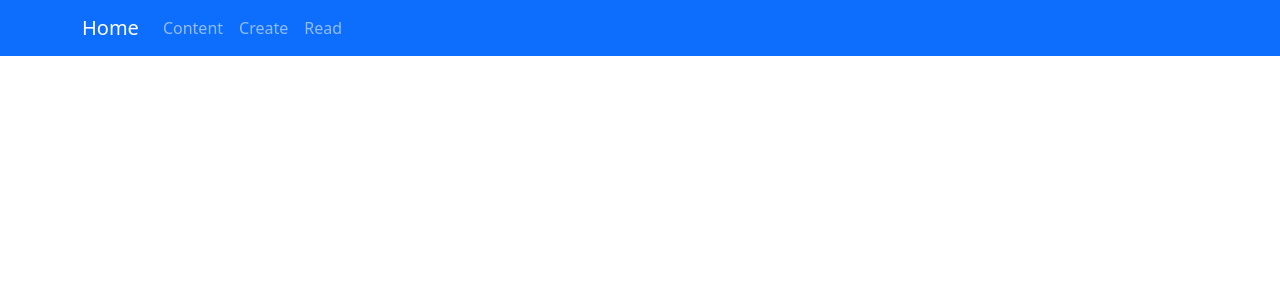
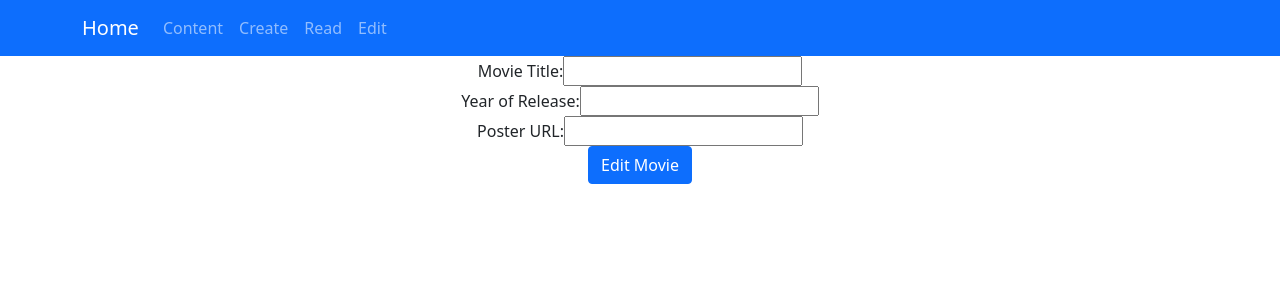
Before and after one commit to seanking8/Data_Rep_Project, a React (Create React App) app: page /Edit/1 in a window 1280 px wide. Shown: the top 300 px of the page. Built offline with nearby package versions, Linux system fonts and the light colour scheme; no server answers.

Commit message:
Completed Lab Tasks

```diff
--- a/src/App.js
+++ b/src/App.js
@@ -5,6 +5,7 @@ import Content from './components/content';
 import Footer from './components/footer';
 import Read from './components/read';
 import Create from './components/create';
+import Edit from './components/edit';
 import 'bootstrap/dist/css/bootstrap.min.css';
 import Navbar from 'react-bootstrap/Navbar';
 import Nav from 'react-bootstrap/Nav';
@@ -31,18 +32,18 @@ class App extends Component {
                 <Nav.Link href="/Content">Content</Nav.Link>
                 <Nav.Link href="/Create">Create</Nav.Link>
                 <Nav.Link href="/Read">Read</Nav.Link>
+                <Nav.Link href="/Edit">Edit</Nav.Link>
               </Nav>
             </Container>
           </Navbar>
           <Switch>
-            <Route path="/Content">
-              <Content />
+            <Route path="/Content" component={Content}>
             </Route>
-            <Route path="/Create">
-              <Create />
+            <Route path="/Create" component={Create}>
             </Route>
-            <Route path="/Read">
-              <Read />
+            <Route path="/Read" component={Read}>
+            </Route>
+            <Route path="/Edit/:id" component={Edit}>
             </Route>
           </Switch>
         </div>
--- /dev/null
+++ b/src/components/edit.js
@@ -0,0 +1,139 @@
+import React, { Component } from 'react';
+import axios from 'axios';
+
+// Component to display a form where the user can submit a movie and its details
+// Will be displayed when Create is seleted in nav bar
+class Edit extends Component {
+
+    constructor() {
+        //invoke parent constructor
+        super();
+
+        //bind events to this instance
+        this.handleSubmit = this.handleSubmit.bind(this);
+        this.handleChangeTitle = this.handleChangeTitle.bind(this);
+        this.handleChangeYear = this.handleChangeYear.bind(this);
+        this.handleChangePoster = this.handleChangePoster.bind(this);
+
+        //set values in state to blank
+        this.state = {
+            Title: '',
+            Year: '',
+            Poster: ''
+        }
+    }
+
+    //Log id to console when component becomes active
+    componentDidMount() {
+        console.log(this.props.match.params.id);
+
+        //asynchonours call to return promise
+        axios.get('http://localhost:4000/api/movies/' + this.props.match.params.id)
+            .then(response => {
+                this.setState({
+                    _id: response.data._id,
+                    Title: response.data.Title,
+                    Year: response.data.Year,
+                    Poster: response.data.Poster
+                })
+            })
+            .catch((error) => {
+                console.log(error);
+            });
+    }
+
+    //Updates value of Title in state when change is made to form
+    handleChangeTitle(e) {
+        this.setState({
+            Title: e.target.value
+        })
+    }
+
+    //Updates value of Year in state when change is made to form
+    handleChangeYear(e) {
+        this.setState({
+            Year: e.target.value
+        })
+    }
+
+    //Updates value of Poster in state when change is made to form
+    handleChangePoster(e) {
+        this.setState({
+            Poster: e.target.value
+        })
+    }
+
+    //Prints success message with movie details in console and alert. Resets state values to blank
+    //Now uses Axios to POST state values to server
+    handleSubmit(e) {
+        e.preventDefault();
+
+        let success = this.state.Title + ' has been Updated!\nYear: ' + this.state.Year + '\nPoster URL: ' + this.state.Poster;
+        alert(success)
+        console.log(success)
+
+        // axios.post('http://localhost:4000/api/movies', this.state)
+        //     //fulfilled state, logs response
+        //     .then((res) => {
+        //         console.log(res);
+        //     })
+        //     //rejected state, logs error
+        //     .catch((err) => {
+        //         console.log(err);
+        //     });
+
+        // const editMovie = {
+        //     Title: this.state.Title,
+        //     Year: this.state.Year,
+        //     Poster: this.state.Poster,
+        //     _id: this.state._id
+        // }
+
+        axios.put('http://localhost:4000/api/movies/' + this.state._id, this.state)
+            .then(res => {
+                console.log(res.data);
+            })
+            .catch(error => {
+                console.log(error);
+            });
+    }
+
+    render() {
+        return (
+
+            //Form for user to input the movie data. Any change will update the state. Submit calls above function
+
+            <div>
+                <form onSubmit={this.handleSubmit}>
+                    <div className="form-group row">
+                        <div className="col">
+                            <label>
+                                Movie Title:
+                                <input type="text" value={this.state.Title} onChange={this.handleChangeTitle} />
+                            </label>
+                        </div>
+                    </div>
+                    <div className="form-group row">
+                        <div className="col">
+                            <label>
+                                Year of Release:
+                                <input type="text" value={this.state.Year} onChange={this.handleChangeYear} />
+                            </label>
+                        </div>
+                    </div>
+                    <div className="form-group row">
+                        <div className="col">
+                            <label>
+                                Poster URL:
+                                <input type="text" value={this.state.Poster} onChange={this.handleChangePoster} />
+                            </label>
+                        </div>
+                    </div>
+                    <input type="submit" value="Edit Movie" className="btn btn-primary" />
+                </form>
+            </div>
+        );
+    }
+}
+
+export default Edit;
--- a/src/components/movieItem.js
+++ b/src/components/movieItem.js
@@ -1,5 +1,6 @@
 import React, { Component } from 'react';
 import { Card } from 'react-bootstrap';
+import { Link } from 'react-router-dom';
 
 class MovieItem extends Component {
 
@@ -21,7 +22,9 @@ class MovieItem extends Component {
                                 {this.props.movie.Year}
                             </footer>
                         </blockquote>
+                        <Link to={"/edit/"+this.props.movie._id} className="btn btn-secondary btn-sm">Edit</Link>
                     </Card.Body>
+
                 </Card>
             </div>
         );
```
Also changed, not shown: 1 other file (tests, documents, lock files or other folders).
